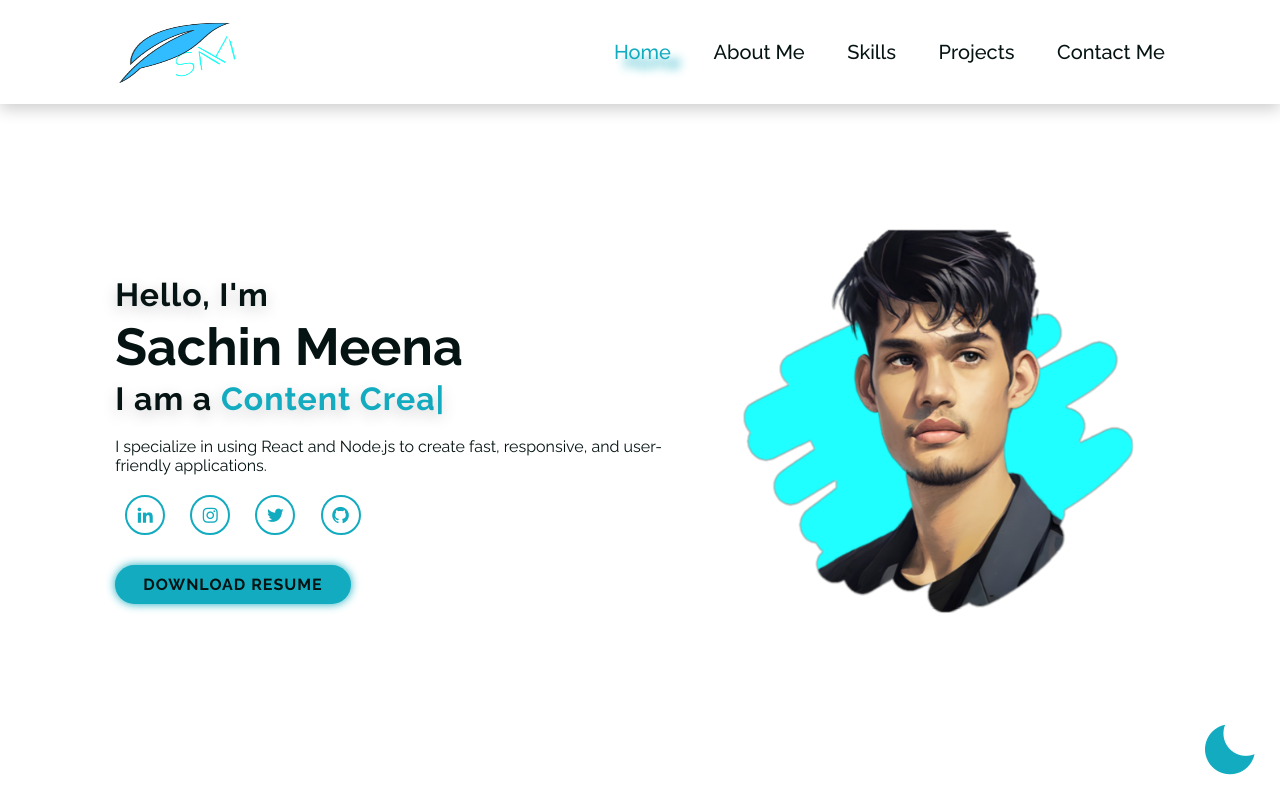
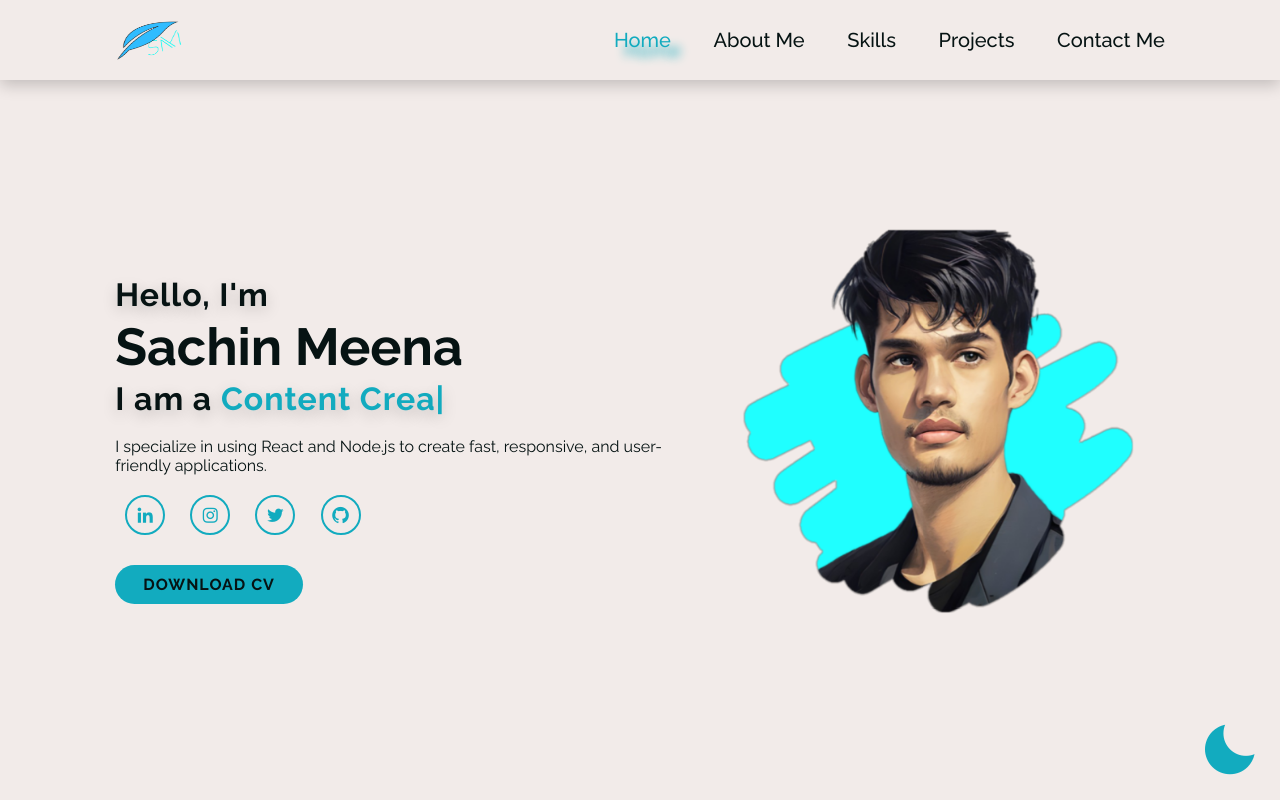
Before and after one commit to sachin492002/Portfolio, a website: page public/index.html in a window 1280 px wide. Both pictures are taken after a click on the icon 1230 px from the left and 750 px from the top of the page. Shown: the top 800 px of the page. Drawn offline with nearby package versions, Linux system fonts and the light colour scheme.

Commit message:
fix logo

```diff
--- a/public/index.css
+++ b/public/index.css
@@ -22,6 +22,7 @@
     --clr-primary-10:hsl(0, 0%, 100%);
     /* darkest grey - used for headings */
     --clr-grey-1:hsl(210, 9%, 13%);
+    --clr-white-1:hsl(180, 26%, 83%);
     --transition: all 0.3s linear;
     --spacing: 0.1rem;
     --radius: 0.25rem;
@@ -59,7 +60,7 @@ body{
     border-bottom: .1rem solid rgba(0,0,0,.2);
 }
 
-.logo{
+/* .logo{
     font-size: 3rem;
     font-weight: 700;
     color: var(--clr-primary-10);
@@ -67,7 +68,7 @@ body{
     letter-spacing: var(--spacing);
     text-shadow: 0 5px 15px rgba(0, 0, 0, 0.2);
     cursor: pointer;
-}
+} */
 .navbar a{
     font-size: 2rem;
     font-weight: 500;
@@ -336,7 +337,7 @@ span{
     border-radius: 4rem;
     transition: var(--transition);
     cursor: pointer;
-    box-shadow: 0 0 1rem var(--clr-primary-1);
+    /* box-shadow: 0 0 1rem var(--clr-primary-1); */
 }
 
 .btn:hover{
@@ -458,7 +459,7 @@ span{
   box-sizing: border-box;
 }
 .container .box .content h2 {
-  color: var(--clr-primary-10);
+  color: var(--clr-white-1);
   transition: 0.5s;
   text-transform: uppercase;
   margin-bottom: 5px;
@@ -470,7 +471,7 @@ span{
   transform: translateY(0px);
 }
 .container .box .content p {
-  color: var(--clr-primary-10);
+  color: var(--clr-white-1);
   transition: 0.5s;
   font-size: 1.3rem;
   transform: translateY(50vh);
@@ -690,8 +691,8 @@ span{
     }
 }
 .logo{
-  width: 10vw;
-  height: 8vh;
+  width: 7rem;
+  height: 4rem;
 }
 
 @media (max-width:768px){
--- a/public/index.html
+++ b/public/index.html
@@ -42,7 +42,7 @@
           <a href="#" title="twitter"><i class="bx bxl-twitter"></i></a>
           <a href="https://github.com/sachin492002" title="github"><i class='bx bxl-github'></i></a>
         </div>
-        <a href="Resume.pdf" class="btn" download>Download Resume</a>
+        <a href="Resume.pdf" class="btn" download>Download CV</a>
       </div>
       <div class="image">
         <img src="images/home4.png" alt="" id="homeimg"/>
--- a/public/index.js
+++ b/public/index.js
@@ -6,7 +6,7 @@ const logo = document.getElementById('logo');
 function changetheme(lite) {
   if (getComputedStyle(r).getPropertyValue('--clr-primary-1') == 'hsl(109, 100%, 51%)'&&lite==1) { // light theme
     r.style.setProperty('--clr-primary-1', 'hsl(187, 83%, 41%)');
-    r.style.setProperty('--clr-primary-5', 'hsl(0, 0%, 100%)');
+    r.style.setProperty('--clr-primary-5', '#f2ebe9');
     r.style.setProperty('--clr-primary-10', 'hsl(180, 50%, 5%)');
     r.style.setProperty('--clr-grey-1', 'hsl(0, 0%, 100%)');
     about_image.src = "images/about-light.png";
```
